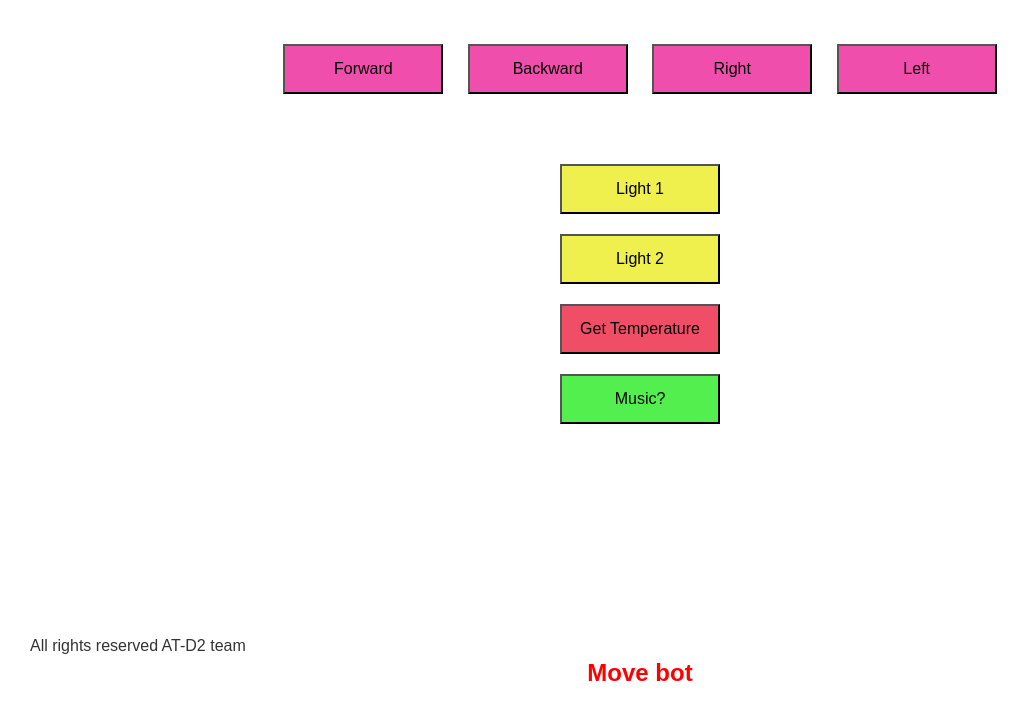
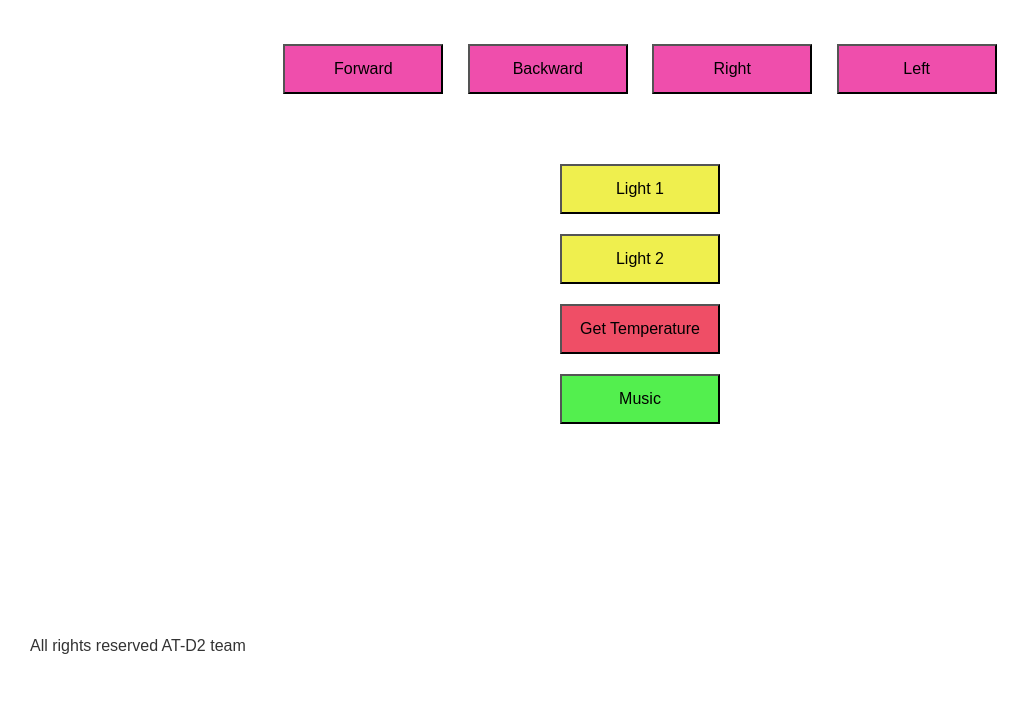
Before and after one commit to julianaferry/rackBot, a website: page public/index.html in a window 1280 px wide. Both pictures are taken after a click on the button "Forward". Shown: the part 96-800 px from the top of the page, without its empty margins (0-1030 px from the left). Drawn offline with nearby package versions, Linux system fonts and the light colour scheme.

Commit message:
added button text

```diff
--- a/public/index.html
+++ b/public/index.html
@@ -27,7 +27,7 @@
     </div>
     <div class="botDiv">
       <div class="botMove">
-        <button class="botStyle" id="bot1" onclick=onClick()>Forward</button>
+        <button class="botStyle" id="bot1" onclick=onClick(this)>Forward</button>
         <button class="botStyle" id="bot2" onclick=onClick()>Backward</button>
         <button class="botStyle" id="bot3" onclick=onClick()>Right</button>
         <button class="botStyle" id="bot4" onclick=onClick()>Left</button>
@@ -36,34 +36,43 @@
       <button class="botStyle" id="bot5" onclick=onClick()>Light 1</button>
       <button class="botStyle" id="bot6" onclick=onClick()>Light 2</button>
       <button class="botStyle" id="bot7" onclick=onClick()>Get Temperature</button>
-      <button class="botStyle" id="bot8" onclick=onClick()>Music?</button>
+      <button class="botStyle" id="bot8" onclick=onClick()>Music</button>
     </div>
     <script type="module" src="/dist/client.js"></script>
     <script src="/socket.io/socket.io.js"></script>
-
-
-
   </body>
   <footer>All rights reserved AT-D2 team</footer>
 </html>
 
-<script type="text/javascript">
 
 
+<script type="text/javascript">
 
 const onClick = () => {
     const h2 = document.createElement('h2')
-    h2.innerText = 'Move bot'
-    document.body.append(h2)
-    const msg =  document.querySelectorAll('.botStyle');
 
- msg.forEach(item => {
- console.log(item.innerHTML)
 
- });
-  // const submitButton= document.querySelectorAll('botStyle');
+    const button =  document.getElementsByClassName('botStyle');
 
-  //   event.preventDefault();
+    const onClick = (event) => {
+    if (event.target.nodeName === 'BUTTON') {
+      event.preventDefault();
+
+      h2.innerText = `Bot ${event.target.innerHTML}`;
+      document.body.append(h2);
+
+      setTimeout(() => {
+        h2.innerHTML = '';
+
+        window.removeEventListener('click', onClick);
+
+      }, 1000)
+
+      // alert("button " + event.target.innerHTML + " was clicked");
+    }
+  }
+
+  window.addEventListener('click', onClick);
 
     // fetch("http://localhost:8000/", {
     //   method: "GET",
@@ -78,8 +87,8 @@ const onClick = () => {
     }
 
 
-    socket.emit(msg.innerHTML, msg.value);
-    msg.value = '';
+    socket.emit(button.innerHTML, msg.value);
+    button.value = '';
     return (false);
 
     socket.timeout(2000).emit('command', val, (err, response) => {
@@ -90,6 +99,6 @@ const onClick = () => {
       }
     });
     console.log(socket);
+}
 
-}
 </script>
```
